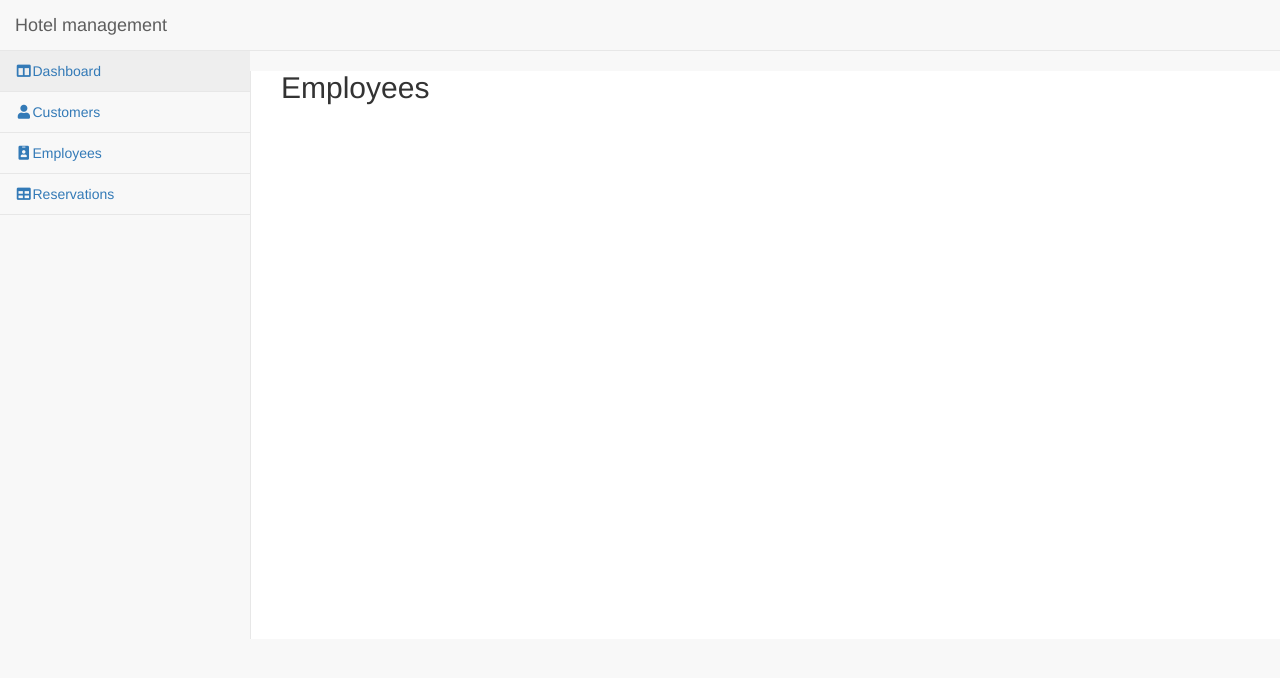
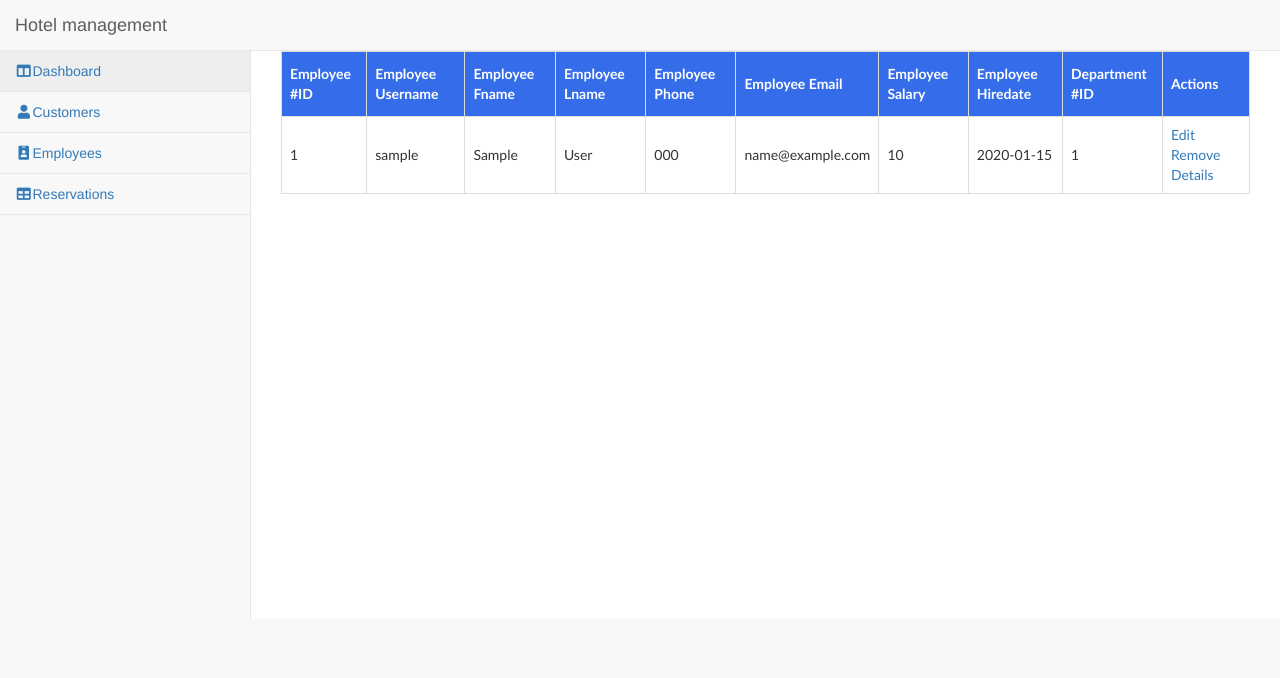
Before and after one commit to TeonaRusu/PSBDP, a PHP site: the page made by application/view/employee/list.php in a window 1280 px wide. Shown: the top 678 px of the page. Run offline with PHP 8.4, Linux system fonts and the light colour scheme; the template is opened without the code that fills it: most values are stand-ins (such as "Sample title", 1, 10 or a date in 2020); some libraries are stand-ins or nearby versions.

Commit message:
Add Employees procedure and table

```diff
--- a/_install/scripts_insert_data/GET_PROCEDURES.sql
+++ b/_install/scripts_procedures/GET_CUSTOMERS_PROCEDURE.sql
@@ -1,5 +1,5 @@
 /*----- Get all customers -----*/
 create or replace procedure GET_CUSTOMERS(myrc out sys_refcursor) as
 begin
-  open myrc for select * from customer;
+  open myrc for select * from customer order by customer_id;
 end;
--- /dev/null
+++ b/_install/scripts_procedures/GET_EMPLOYEES_PROCEDURE.sql
@@ -0,0 +1,5 @@
+/*----- Get all employees -----*/
+create or replace procedure GET_EMPLOYEES(myrc out sys_refcursor) as
+begin
+  open myrc for select * from employee order by emp_id;
+end;
--- a/application/Controller/EmployeeController.php
+++ b/application/Controller/EmployeeController.php
@@ -12,7 +12,7 @@ class EmployeeController
         $page = '';
 	    $title = '';
         $employee = new Employee();
-        $employees = $employee->get_all();
+        $employees = $employee->get_employees();
 
         require APP . 'view/_templates/header.php';
         require APP . 'view/employee/list.php';
--- a/application/view/customer/list.php
+++ b/application/view/customer/list.php
@@ -11,8 +11,6 @@ table td, table th {
 }
 
 table tr:nth-child(even){background-color: #f2f2f2;}
-
-table tr:hover {background-color: #ddd;}
 
 table th {
   padding-top: 12px;
--- a/application/view/employee/list.php
+++ b/application/view/employee/list.php
@@ -1 +1,64 @@
-<h2>Employees</h2>
+<style>
+	table {
+  font-family: "Trebuchet MS", Arial, Helvetica, sans-serif;
+  border-collapse: collapse;
+  width: 100%;
+}
+
+table td, table th {
+  border: 1px solid #ddd;
+  padding: 8px;
+}
+
+table tr:nth-child(even){background-color: #f2f2f2;}
+
+table th {
+  padding-top: 12px;
+  padding-bottom: 12px;
+  text-align: left;
+  background-color: #346CE9;
+  color: white;
+}
+</style>
+<table>
+	<thead>
+		<tr>
+			<th>Employee #ID</th>
+			<th>Employee Username</th>
+			<th>Employee Fname</th>
+			<th>Employee Lname</th>
+			<th>Employee Phone</th>
+			<th>Employee Email</th>
+			<th>Employee Salary</th>
+			<th>Employee Hiredate</th>
+			<th>Department #ID</th>
+			<th>Actions</th>
+		</tr>
+	</thead>
+	<tbody>
+		<?php
+			foreach ($employees as $e) {
+				?>
+				<tr>
+					<td><?php echo $e['EMP_ID'] ?></td>
+					<td><?php echo $e['EMP_USERNAME'] ?></td>
+					<td><?php echo $e['EMP_FNAME'] ?></td>
+					<td><?php echo $e['EMP_LNAME'] ?></td>
+					<td><?php echo $e['EMP_PHONE'] ?></td>
+					<td><?php echo $e['EMP_EMAIL'] ?></td>
+					<td><?php echo $e['EMP_SALARY'] ?></td>
+					<td><?php echo $e['EMP_HIREDATE'] ?></td>
+					<td><?php echo $e['DEPT_ID'] ?></td>
+					<td>
+						<a href="">Edit</a>
+						<a href="">Remove</a>
+						<a href="">Details</a>
+					</td>
+				</tr>
+				<?php
+
+			}
+		?>
+		<tr></tr>
+	</tbody>
+</table>
```
Also changed, not shown: application/Model/Customer.php (+2 -28 lines), application/Model/Employee.php (+28 -24 lines).
